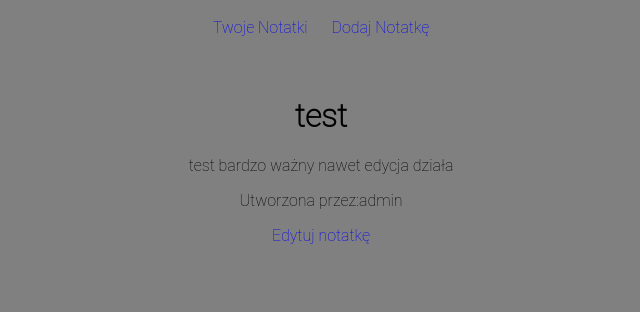
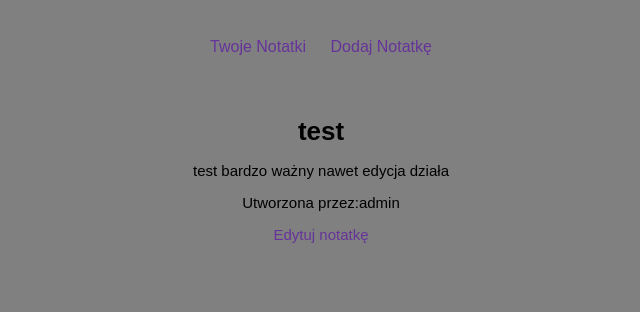
Before and after one commit to szymi18/notes, a Django app: page /note/1/ in a window 1280 px wide. Shown: the top 312 px of the page, without its empty margins (319-959 px from the left). Run offline with Django 4.2, Linux system fonts and the light colour scheme; data comes from the database, SQL or seed files in the repository.

Commit message:
css change

```diff
--- a/notesApp/static/css/style.css
+++ b/notesApp/static/css/style.css
@@ -1,7 +1,7 @@
 body {
-    font-family: "Roboto Thin";
+    font-family: "Arial";
     background-color: gray;
-
+    padding: 20px;
 }
 
 main {
@@ -23,12 +23,27 @@ nav ul {
 nav ul li {
     display: inline-block;
     margin: 10px;
-    color: mediumaquamarine;
+
 
 }
 
 a {
     text-decoration: none;
-
+    color: rebeccapurple;
 
 }
+
+p {
+    color: black;
+    font-size: 15px;
+}
+
+h1{
+  font-size: 26px;
+  margin-bottom: 12px;
+}
+
+h2{
+  font-size: 19px;
+  margin-bottom: 12px;
+}
```
Also changed, not shown: notesApp/views.py (line endings or trailing spaces).
